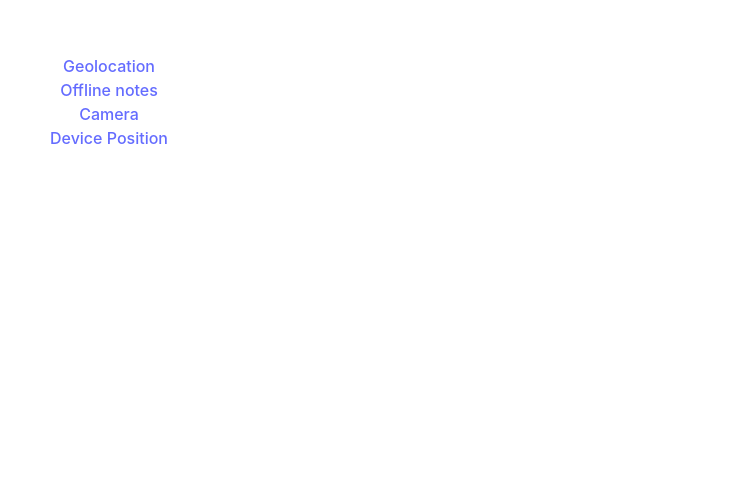
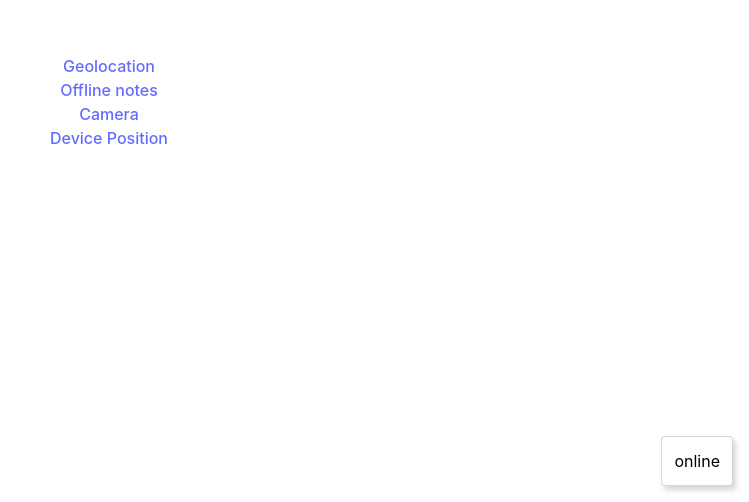
Before and after one commit to ZajoncM/react-pwa, a React (Vite) app: page / in a window 1280 px wide. Shown: the part 298-800 px from the top of the page, without its empty margins (531-1280 px from the left). Built offline with nearby package versions, Linux system fonts and the light colour scheme; what react-indexed-db would draw is missing.

Commit message:
offline mode

```diff
--- a/src/providers/pwa-provider.tsx
+++ b/src/providers/pwa-provider.tsx
@@ -1,38 +1,48 @@
-import { PropsWithChildren } from "react";
+import { PropsWithChildren, useEffect, useState } from "react";
 import { useRegisterSW } from "virtual:pwa-register/react";
+import "./reolad-prompt.css";
 
 interface Props extends PropsWithChildren {}
 
 const PWAProvider = ({ children }: Props) => {
-  const reloadSW = "__RELOAD_SW__";
-  const {
-    offlineReady: [offlineReady, setOfflineReady],
-  } = useRegisterSW({
-    onRegisteredSW(swUrl, r) {
-      // eslint-disable-next-line no-console
-      console.log(`Service Worker at: ${swUrl}`);
-      // @ts-expect-error just ignore
-      if (reloadSW === "true") {
-        r &&
-          setInterval(() => {
-            // eslint-disable-next-line no-console
-            console.log("Checking for sw update");
-            r.update();
-          }, 1 /* 20s for testing purposes */);
-      } else {
-        // eslint-disable-next-line prefer-template,no-console
-        console.log("SW Registered: " + r);
-      }
+  const [offline, setOffline] = useState(false);
+  const { updateServiceWorker } = useRegisterSW({
+    onRegisteredSW(_, r) {
+      r &&
+        setInterval(() => {
+          r.update();
+        }, 500);
     },
-    onRegisterError(error) {
-      // eslint-disable-next-line no-console
-      console.log("SW registration error", error);
+    onNeedRefresh() {
+      console.log("update");
+      updateServiceWorker(true);
     },
   });
 
-  console.log(offlineReady);
+  useEffect(() => {
+    window.addEventListener("offline", () => {
+      setOffline(true);
+    });
 
-  return <>{children}</>;
+    window.addEventListener("online", () => {
+      setOffline(false);
+    });
+  }, []);
+
+  return (
+    <>
+      {children}
+      <div className="ReloadPrompt-container">
+        <div className="ReloadPrompt-toast">
+          <div className="ReloadPrompt-message" style={{ color: "black" }}>
+            <span style={{ color: "black" }}>
+              {offline ? "offline" : "online"}
+            </span>
+          </div>
+        </div>
+      </div>
+    </>
+  );
 };
 
 export default PWAProvider;
--- /dev/null
+++ b/src/providers/reolad-prompt.css
@@ -0,0 +1,32 @@
+.ReloadPrompt-container {
+  padding: 0;
+  margin: 0;
+  width: 0;
+  height: 0;
+}
+.ReloadPrompt-date {
+  visibility: hidden;
+}
+.ReloadPrompt-toast {
+  position: fixed;
+  right: 0;
+  bottom: 0;
+  margin: 16px;
+  padding: 12px;
+  border: 1px solid #8885;
+  border-radius: 4px;
+  z-index: 1;
+  text-align: left;
+  box-shadow: 3px 4px 5px 0 #8885;
+  background-color: white;
+}
+.ReloadPrompt-toast-message {
+  margin-bottom: 8px;
+}
+.ReloadPrompt-toast-button {
+  border: 1px solid #8885;
+  outline: none;
+  margin-right: 5px;
+  border-radius: 2px;
+  padding: 3px 10px;
+}
--- a/src/routes/device-position.tsx
+++ b/src/routes/device-position.tsx
@@ -6,7 +6,7 @@ const DevicePosition = () => {
     useState<DeviceOrientationEvent | null>(null);
 
   useEffect(() => {
-    if (window.DeviceOrientationEvent) {
+    if (typeof window.DeviceOrientationEvent === "function") {
       alert("orientation supported");
       window.addEventListener(
         "deviceorientation",
--- a/tsconfig.json
+++ b/tsconfig.json
@@ -15,7 +15,7 @@
     "isolatedModules": true,
     "noEmit": true,
     "jsx": "react-jsx",
-    "types": ["vite-plugin-pwa/client"]
+    "types": ["vite-plugin-pwa", "vite-plugin-pwa/client"]
   },
   "include": ["src"],
   "references": [{ "path": "./tsconfig.node.json" }]
```
